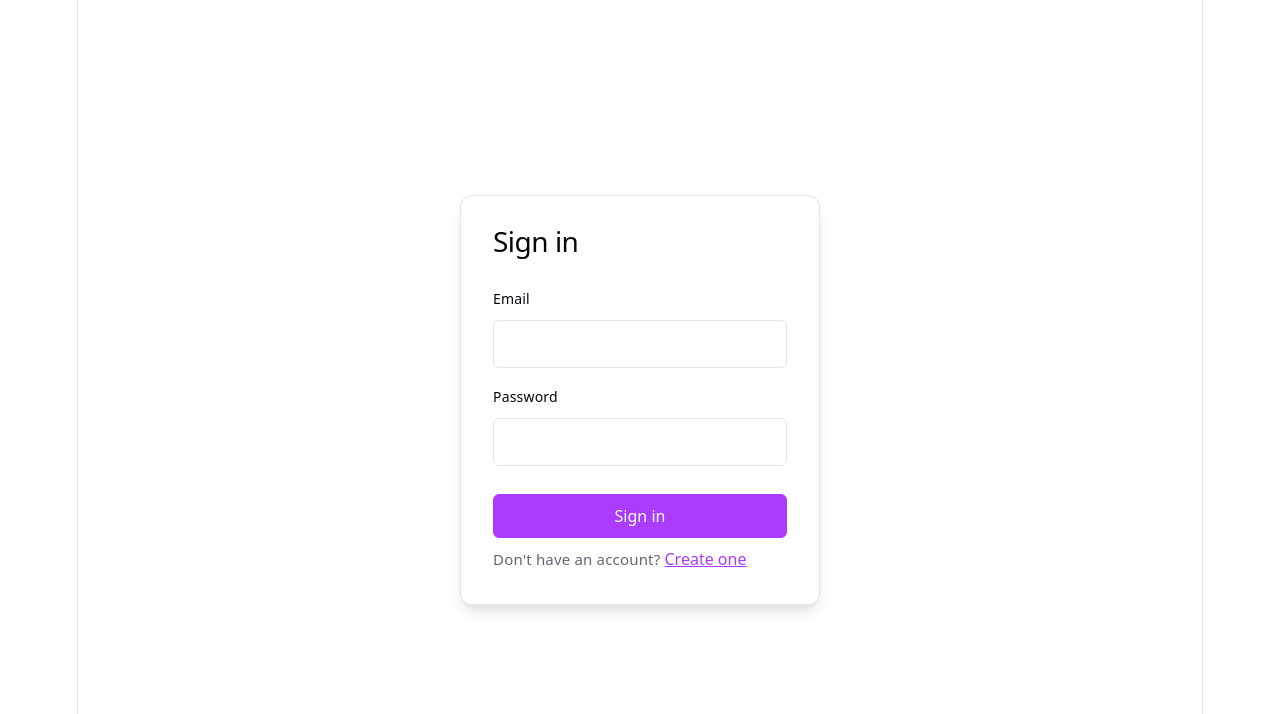
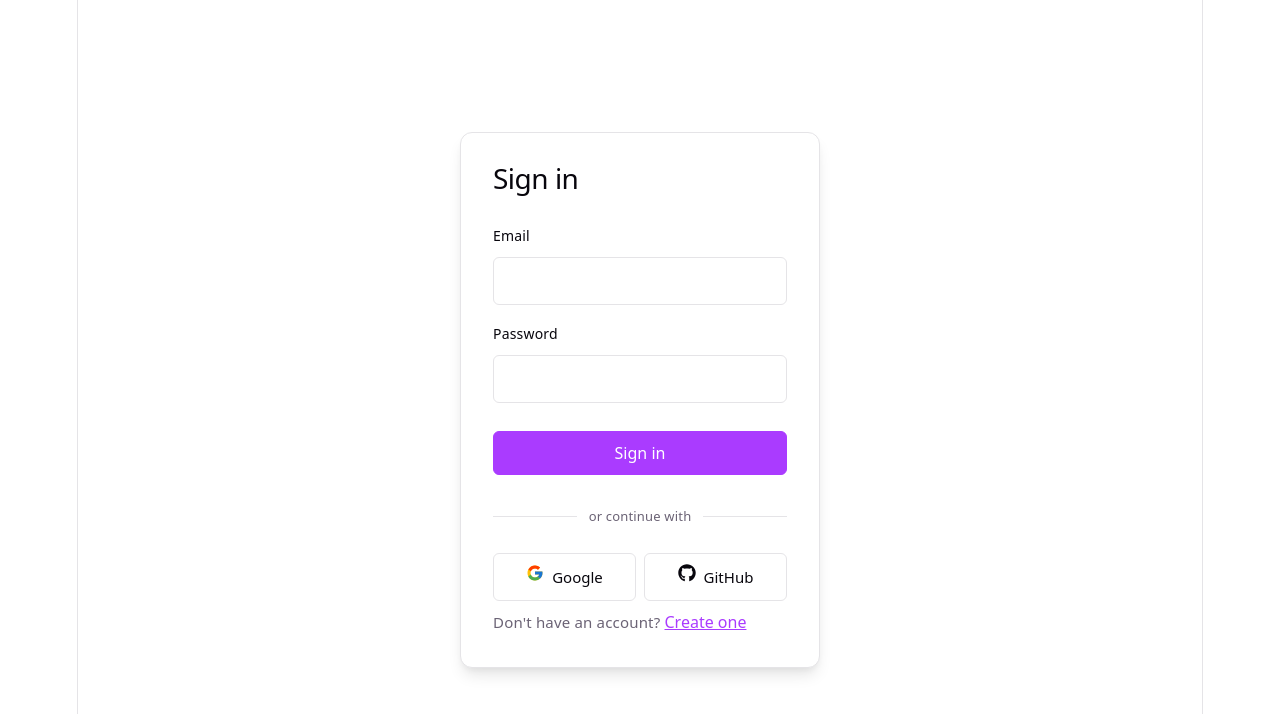
Before and after one commit to Adventurer-s-Forge/forge-frontend, a React (Vite) app: page / in a window 1280 px wide. Shown: the top 714 px of the page. Built offline with nearby package versions, Linux system fonts and the light colour scheme; no server answers.

Commit message:
add google and github sign-in to login page | also added new pkg 'react-icons'

```diff
--- a/package.json
+++ b/package.json
@@ -12,7 +12,8 @@
   "dependencies": {
     "firebase": "^12.19.0",
     "react": "^19.2.8",
-    "react-dom": "^19.2.8"
+    "react-dom": "^19.2.8",
+    "react-icons": "^5.7.0"
   },
   "devDependencies": {
     "@babel/core": "^7.29.7",
--- a/src/App.css
+++ b/src/App.css
@@ -136,3 +136,34 @@ button:disabled {
   border-radius: 8px;
   overflow-x: auto;
 }
+
+.divider {
+  display: flex;
+  align-items: center;
+  gap: 12px;
+  margin: 20px 0 16px;
+  font-size: 13px;
+  color: var(--text);
+}
+
+.divider::before,
+.divider::after {
+  content: '';
+  flex: 1;
+  height: 1px;
+  background: var(--border);
+}
+
+.oauth {
+  display: flex;
+  gap: 8px;
+}
+
+.oauth-btn {
+  flex: 1;
+  display: inline-flex;
+  justify-content: center;
+  gap: 8px;
+  font-size: 15px;
+  padding: 10px 12px;
+}
--- a/src/auth/errors.ts
+++ b/src/auth/errors.ts
@@ -12,12 +12,25 @@ const messages: Record<string, string> = {
   'auth/network-request-failed': 'Network error — check your connection.',
   'auth/operation-not-allowed':
     'Email/password sign-in is disabled for this Firebase project.',
+  'auth/account-exists-with-different-credential':
+    'That email is already registered with a different sign-in method.',
+  'auth/popup-blocked': 'Your browser blocked the sign-in popup.',
+  'auth/unauthorized-domain':
+    'This domain is not in the Firebase authorized domains list.'
 }
 
-/** Turns a thrown auth error into something worth showing a user. */
 export function authErrorMessage(error: unknown): string {
   if (error instanceof FirebaseError) {
     return messages[error.code] ?? `Something went wrong (${error.code}).`
   }
   return 'Something went wrong. Please try again.'
 }
+
+export function isUserCancelled(error: unknown): boolean {
+  return (
+    error instanceof FirebaseError &&
+    (error.code === 'auth/popup-closed-by-user' ||
+      error.code === 'auth/cancelled-popup-request' ||
+      error.code === 'auth/user-cancelled')
+  )
+}
--- /dev/null
+++ b/src/auth/oauth.ts
@@ -0,0 +1,20 @@
+import {
+  GithubAuthProvider,
+  GoogleAuthProvider,
+  signInWithPopup
+} from "firebase/auth";
+import type { UserCredential } from "firebase/auth";
+import { auth } from "../lib/firebase";
+
+const google = new GoogleAuthProvider()
+const github = new GithubAuthProvider()
+
+google.setCustomParameters({ prompt: 'select_account' })
+
+export function signInWithGoogle(): Promise<UserCredential> {
+  return signInWithPopup(auth, google)
+}
+
+export function signInWithGithub(): Promise<UserCredential> {
+  return signInWithPopup(auth, github)
+}
--- a/src/pages/Login.tsx
+++ b/src/pages/Login.tsx
@@ -2,23 +2,28 @@ import { useState } from "react";
 import type { SubmitEvent } from "react";
 import { createUserWithEmailAndPassword, signInWithEmailAndPassword } from "firebase/auth";
 import { auth } from "../lib/firebase";
-import { authErrorMessage } from "../auth/errors";
+import { authErrorMessage, isUserCancelled } from "../auth/errors";
+import { signInWithGoogle, signInWithGithub } from "../auth/oauth";
+import { FcGoogle } from "react-icons/fc";
+import { FaGithub } from "react-icons/fa";
 
 type Mode = 'signin' | 'signup'
+type Pending = 'email' | 'google' | 'github' | null
 
 export function Login() {
   const [mode, setMode] = useState<Mode>('signin')
   const [email, setEmail] = useState('')
   const [password, setPassword] = useState('')
   const [error, setError] = useState<string | null>(null)
-  const [busy, setBusy] = useState(false)
+  const [pending, setPending] = useState<Pending>(null)
 
   const isSignup = mode === 'signup'
+  const busy = pending !== null
 
   async function handleSubmit(event: SubmitEvent<HTMLFormElement>) {
     event.preventDefault()
     setError(null)
-    setBusy(true)
+    setPending('email')
 
     try {
       if (isSignup) {
@@ -28,7 +33,19 @@ export function Login() {
       }
     } catch (err) {
       setError(authErrorMessage(err))
-      setBusy(false)
+      setPending(null)
+    }
+  }
+
+  async function handleOAuth(provider: 'google' | 'github') {
+    setError(null)
+    setPending(provider)
+
+    try {
+      await (provider === 'google' ? signInWithGoogle() : signInWithGithub())
+    } catch (err) {
+      if (!isUserCancelled(err)) setError(authErrorMessage(err))
+        setPending(null)
     }
   }
 
@@ -70,8 +87,24 @@ export function Login() {
         )}
 
         <button type="submit" className="primary" disabled={busy}>
-          {busy ? 'Working...' : isSignup ? 'Create account' : 'Sign in'}
+          {pending === 'email' ? 'Working...' : isSignup ? 'Create account' : 'Sign in'}
         </button>
+
+        <div className="divider">
+          <span>or continue with</span>
+        </div>
+
+        <div className="oauth">
+          <button type="button" className="oauth-btn" disabled={busy} onClick={() => handleOAuth('google')}>
+            <FcGoogle size={18} />
+            {pending === 'google' ? 'Opening...' : 'Google'}
+          </button>
+
+          <button type="button" className="oauth-btn" disabled={busy} onClick={() => handleOAuth('github')}>
+            <FaGithub size={18} />
+            {pending === 'github' ? 'Opening...' : 'GitHub'}
+          </button>
+        </div>
 
         <p className="muted">
           {isSignup ? 'Already have an account?' : "Don't have an account?"}{' '}
```
Also changed, not shown: 1 other file (tests, documents, lock files or other folders).
